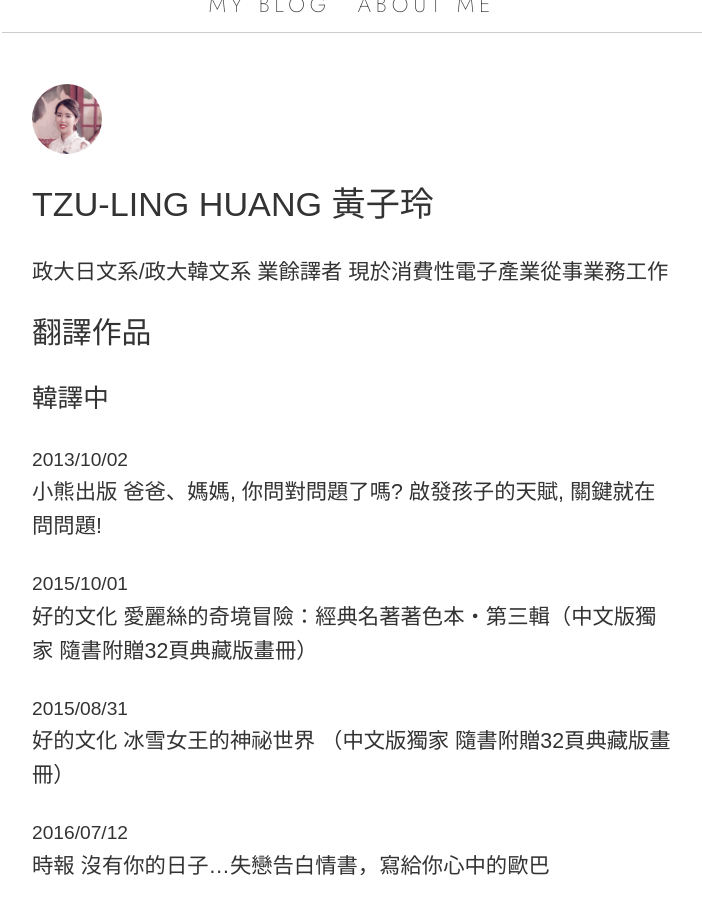
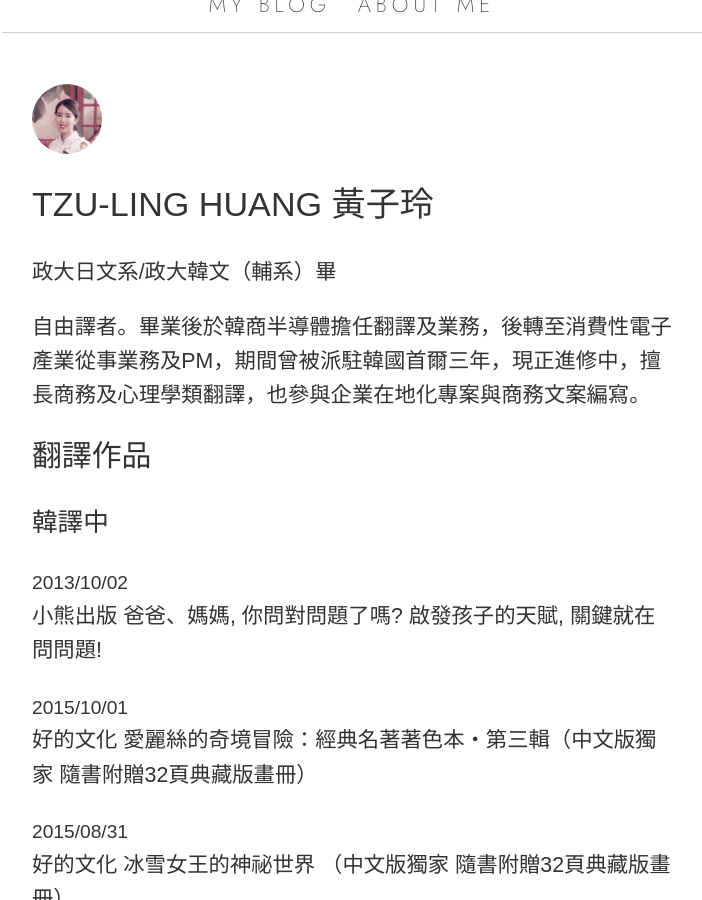
Before and after one commit to pqvst/tzling, a Jekyll site: the page built from about.md, in a window 1280 px wide and 900 px high, scrolled down 546 px. Shown: the whole window, without its empty margins (288-990 px from the left). Built offline with Jekyll 4.4.1, drawn with Linux system fonts in a browser that asks for light colours; nearby versions of some CDN libraries.

Commit message:
update profile

```diff
--- a/about.md
+++ b/about.md
@@ -7,10 +7,12 @@ title: About Me
 
 # Tzu-ling Huang 黃子玲
 
-政大日文系/政大韓文系 業餘譯者
-現於消費性電子產業從事業務工作
+政大日文系/政大韓文（輔系）畢
+
+自由譯者。畢業後於韓商半導體擔任翻譯及業務，後轉至消費性電子產業從事業務及PM，期間曾被派駐韓國首爾三年，現正進修中，擅長商務及心理學類翻譯，也參與企業在地化專案與商務文案編寫。
 
 ## 翻譯作品
+
 ### 韓譯中
 
 #### 2013/10/02
```
